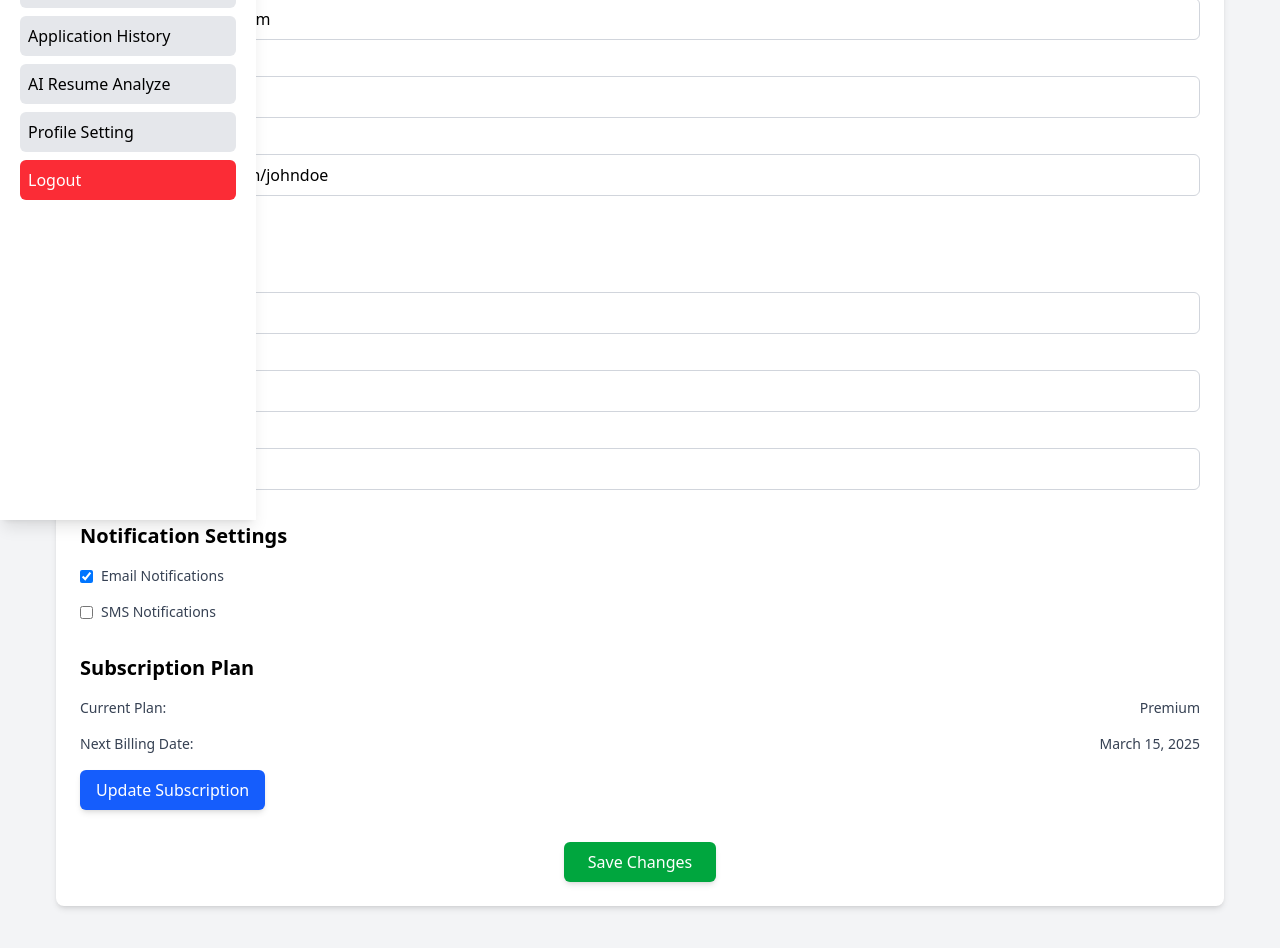
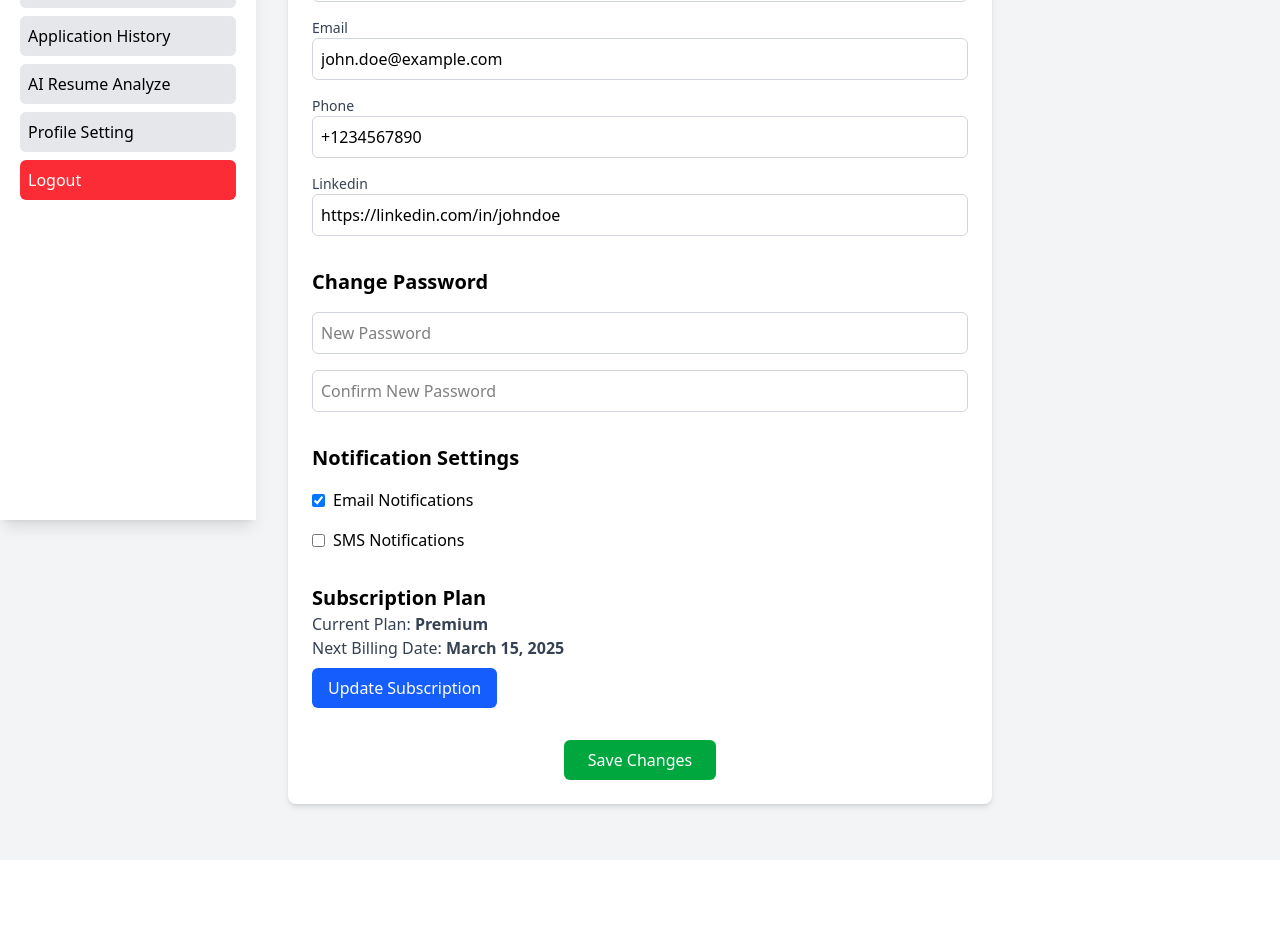
Before and after one commit to abhishek-kumar-91/AI-Hire, a React (Vite) app: page /dashboard/setting in a window 1280 px wide. Shown: the part 280-1228 px from the top of the page. After the commit the page ends 1140 px from the top, so only its background shows below. Built offline with nearby package versions, Linux system fonts and the light colour scheme.

Commit message:
Frontend UI Completed

```diff
--- a/src/Pages/AutoReach/EmailOutreachPage.jsx
+++ b/src/Pages/AutoReach/EmailOutreachPage.jsx
@@ -32,7 +32,8 @@ const EmailOutreachPage = () => {
   };
 
   return (
-    <div className="max-w-4xl mx-auto p-6">
+    <div className="  flex justify-center md:ml-24 bg-gray-100 mt-16 md:h-screen">
+    <div className="md:w-[80%] max-w-4xl md:flex md:flex-col p-6">
       <h2 className="text-2xl font-bold mb-4">Automated Email Outreach</h2>
 
       {/* AI Cover Letter Generator */}
@@ -93,8 +94,9 @@ const EmailOutreachPage = () => {
       </div>
 
       {/* Preview Mode */}
+
       {previewMode && (
-        <div className="bg-gray-100 p-4 rounded-lg border border-gray-300">
+        <div >
           <h3 className="text-lg font-semibold mb-2">Preview</h3>
           <div
             dangerouslySetInnerHTML={{ __html: emailContent }}
@@ -102,6 +104,7 @@ const EmailOutreachPage = () => {
           />
         </div>
       )}
+
 
       {/* Status Tracker */}
       <div className="mt-6">
@@ -131,6 +134,7 @@ const EmailOutreachPage = () => {
         )}
       </div>
     </div>
+    </div>
   );
 };
 
--- a/src/Pages/ResumeAnalyze/ResumeAnalyzePage.jsx
+++ b/src/Pages/ResumeAnalyze/ResumeAnalyzePage.jsx
@@ -1,6 +1,6 @@
 import React, { useState } from 'react';
 
-const ResumeAnalyzePage= () => {
+const ResumeAnalyzePage = () => {
   const [file, setFile] = useState(null);
   const [suggestions, setSuggestions] = useState([]);
   const [score, setScore] = useState(null);
@@ -28,7 +28,14 @@ const ResumeAnalyzePage= () => {
   };
 
   return (
-    <div className="container mx-auto p-8">
+    <div className="flex mt-10">
+      {/* Sidebar */}
+      <div className="w-1/5  h-screen p-4 text-white hidden md:block">
+        <h2 className="text-xl font-semibold">Sidebar</h2>
+      </div>
+
+      {/* Main Content */}
+      <div className="w-full md:w-4/5 p-8">
         <div className="bg-white p-6 rounded-lg shadow-md">
           <h2 className="text-2xl font-semibold mb-4">Resume Analyzer</h2>
           <div className="mb-6">
@@ -45,7 +52,7 @@ const ResumeAnalyzePage= () => {
             <div className="mt-6">
               <div className="flex items-center justify-between mb-4">
                 <div className="text-lg font-semibold">Resume File: {file.name}</div>
-              <div className="text-gray-500 text-sm">{file.size / 1024} KB</div>
+                <div className="text-gray-500 text-sm">{(file.size / 1024).toFixed(2)} KB</div>
               </div>
               {score !== null && (
                 <div className="mb-6">
@@ -77,6 +84,7 @@ const ResumeAnalyzePage= () => {
           )}
         </div>
       </div>
+    </div>
   );
 };
 
--- a/src/Pages/Setting/SettingPage.jsx
+++ b/src/Pages/Setting/SettingPage.jsx
@@ -13,10 +13,7 @@ const SettingPage = () => {
   const [isSMSNotificationsEnabled, setIsSMSNotificationsEnabled] = useState(false);
 
   const handleProfileChange = (e) => {
-    setProfile({
-      ...profile,
-      [e.target.name]: e.target.value,
-    });
+    setProfile({ ...profile, [e.target.name]: e.target.value });
   };
 
   const handlePasswordChange = (e) => {
@@ -31,155 +28,62 @@ const SettingPage = () => {
   };
 
   const handleSubmit = () => {
-    // Handle form submission logic here, e.g., API call to save the updated profile and settings.
     alert('Profile and settings updated!');
   };
 
   return (
-    <div className="container mx-auto p-8">
+    <div className="container mx-auto mt-10 p-8 max-w-3xl">
       <div className="bg-white p-6 rounded-lg shadow-md">
         <h2 className="text-2xl font-semibold mb-6">Settings & Profile</h2>
 
         {/* Profile Section */}
-        <div className="mb-8">
-          <h3 className="text-xl font-semibold mb-4">Edit Profile</h3>
-          <div className="space-y-4">
-            <div>
-              <label className="block text-sm font-medium text-gray-700">Name</label>
+        <div className="mb-8 space-y-4">
+          <h3 className="text-xl font-semibold">Edit Profile</h3>
+          {['name', 'email', 'phone', 'linkedin'].map((field) => (
+            <div key={field}>
+              <label className="block text-sm font-medium text-gray-700 capitalize">{field}</label>
               <input
-                type="text"
-                name="name"
-                value={profile.name}
+                type={field === 'email' ? 'email' : 'text'}
+                name={field}
+                value={profile[field]}
                 onChange={handleProfileChange}
                 className="w-full p-2 border border-gray-300 rounded-md"
               />
             </div>
-            <div>
-              <label className="block text-sm font-medium text-gray-700">Email</label>
-              <input
-                type="email"
-                name="email"
-                value={profile.email}
-                onChange={handleProfileChange}
-                className="w-full p-2 border border-gray-300 rounded-md"
-              />
-            </div>
-            <div>
-              <label className="block text-sm font-medium text-gray-700">Phone</label>
-              <input
-                type="tel"
-                name="phone"
-                value={profile.phone}
-                onChange={handleProfileChange}
-                className="w-full p-2 border border-gray-300 rounded-md"
-              />
-            </div>
-            <div>
-              <label className="block text-sm font-medium text-gray-700">LinkedIn</label>
-              <input
-                type="url"
-                name="linkedin"
-                value={profile.linkedin}
-                onChange={handleProfileChange}
-                className="w-full p-2 border border-gray-300 rounded-md"
-              />
-            </div>
-          </div>
+          ))}
         </div>
 
         {/* Password Section */}
-        <div className="mb-8">
-          <h3 className="text-xl font-semibold mb-4">Change Password</h3>
-          <div className="space-y-4">
-            <div>
-              <label className="block text-sm font-medium text-gray-700">Current Password</label>
-              <input
-                type="password"
-                name="currentPassword"
-                className="w-full p-2 border border-gray-300 rounded-md"
-              />
-            </div>
-            <div>
-              <label className="block text-sm font-medium text-gray-700">New Password</label>
-              <input
-                type="password"
-                name="newPassword"
-                value={newPassword}
-                onChange={handlePasswordChange}
-                className="w-full p-2 border border-gray-300 rounded-md"
-              />
-            </div>
-            <div>
-              <label className="block text-sm font-medium text-gray-700">Confirm New Password</label>
-              <input
-                type="password"
-                name="confirmPassword"
-                value={confirmPassword}
-                onChange={handlePasswordChange}
-                className="w-full p-2 border border-gray-300 rounded-md"
-              />
-            </div>
-          </div>
+        <div className="mb-8 space-y-4">
+          <h3 className="text-xl font-semibold">Change Password</h3>
+          <input type="password" name="newPassword" value={newPassword} onChange={handlePasswordChange} placeholder="New Password" className="w-full p-2 border border-gray-300 rounded-md" />
+          <input type="password" name="confirmPassword" value={confirmPassword} onChange={handlePasswordChange} placeholder="Confirm New Password" className="w-full p-2 border border-gray-300 rounded-md" />
         </div>
 
         {/* Notification Settings Section */}
-        <div className="mb-8">
-          <h3 className="text-xl font-semibold mb-4">Notification Settings</h3>
-          <div className="space-y-4">
-            <div className="flex items-center">
-              <input
-                type="checkbox"
-                name="emailNotifications"
-                checked={isEmailNotificationsEnabled}
-                onChange={handleNotificationToggle}
-                className="mr-2"
-              />
-              <label className="text-sm text-gray-700">Email Notifications</label>
-            </div>
-            <div className="flex items-center">
-              <input
-                type="checkbox"
-                name="smsNotifications"
-                checked={isSMSNotificationsEnabled}
-                onChange={handleNotificationToggle}
-                className="mr-2"
-              />
-              <label className="text-sm text-gray-700">SMS Notifications</label>
-            </div>
-          </div>
+        <div className="mb-8 space-y-4">
+          <h3 className="text-xl font-semibold">Notification Settings</h3>
+          <label className="flex items-center space-x-2">
+            <input type="checkbox" name="emailNotifications" checked={isEmailNotificationsEnabled} onChange={handleNotificationToggle} />
+            <span>Email Notifications</span>
+          </label>
+          <label className="flex items-center space-x-2">
+            <input type="checkbox" name="smsNotifications" checked={isSMSNotificationsEnabled} onChange={handleNotificationToggle} />
+            <span>SMS Notifications</span>
+          </label>
         </div>
 
         {/* Subscription Plan Section */}
         <div className="mb-8">
-          <h3 className="text-xl font-semibold mb-4">Subscription Plan</h3>
-          <div className="space-y-4">
-            <div className="flex justify-between items-center">
-              <span className="text-sm font-medium text-gray-700">Current Plan:</span>
-              <span className="text-sm text-gray-700">Premium</span>
-            </div>
-            <div className="flex justify-between items-center">
-              <span className="text-sm font-medium text-gray-700">Next Billing Date:</span>
-              <span className="text-sm text-gray-700">March 15, 2025</span>
-            </div>
-            <div>
-              <button
-                className="px-4 py-2 bg-blue-600 text-white rounded-md shadow-md hover:bg-blue-700 transition"
-                onClick={() => alert('Subscription management logic goes here')}
-              >
-                Update Subscription
-              </button>
-            </div>
-          </div>
+          <h3 className="text-xl font-semibold">Subscription Plan</h3>
+          <p className="text-gray-700">Current Plan: <strong>Premium</strong></p>
+          <p className="text-gray-700">Next Billing Date: <strong>March 15, 2025</strong></p>
+          <button className="mt-2 px-4 py-2 bg-blue-600 text-white rounded-md hover:bg-blue-700 transition">Update Subscription</button>
         </div>
 
         {/* Submit Button */}
         <div className="mt-6 text-center">
-          <button
-            className="px-6 py-2 bg-green-600 text-white rounded-md shadow-md hover:bg-green-700 transition"
-            onClick={handleSubmit}
-          >
-            Save Changes
-          </button>
+          <button className="px-6 py-2 bg-green-600 text-white rounded-md hover:bg-green-700 transition" onClick={handleSubmit}>Save Changes</button>
         </div>
       </div>
     </div>
```
Also changed, not shown: src/Pages/ApplicationPage/ApplicationPage.jsx (+32 -109 lines). Lines whose indentation alone changed are shown as unchanged.
